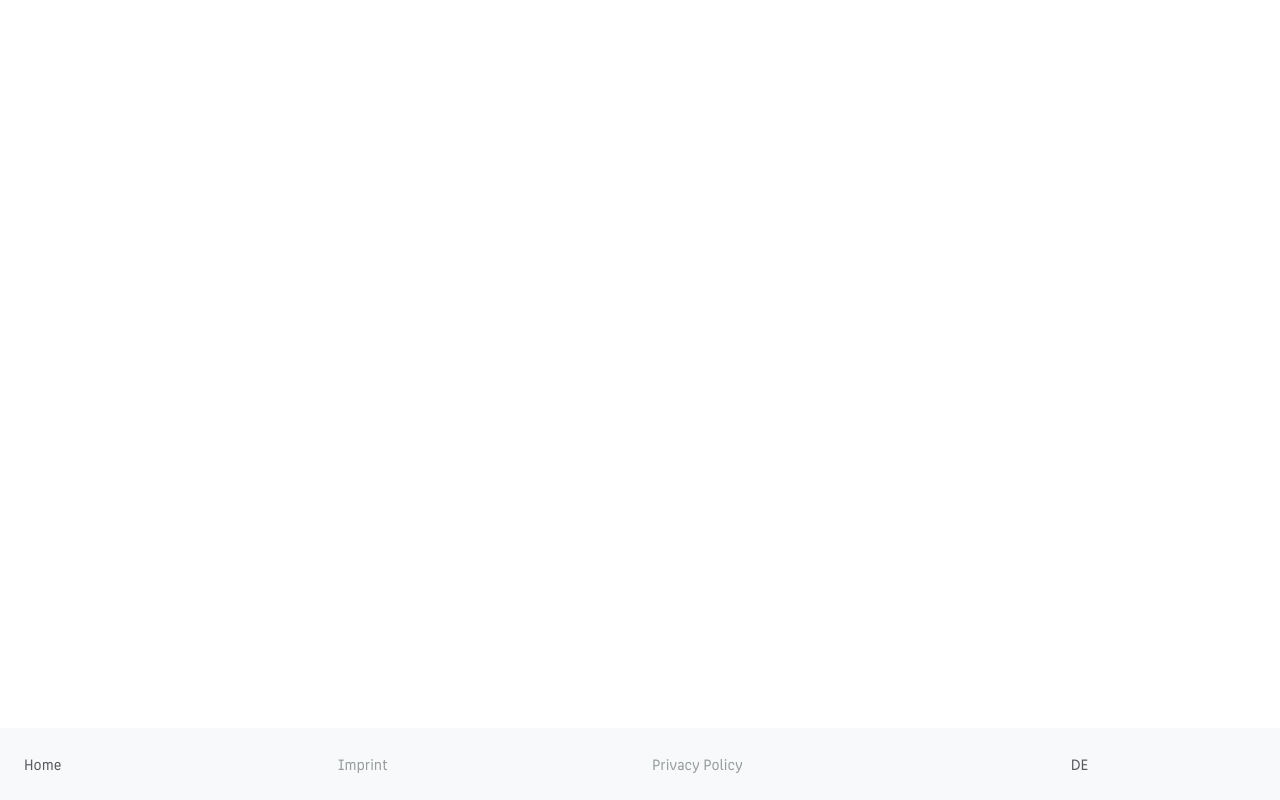
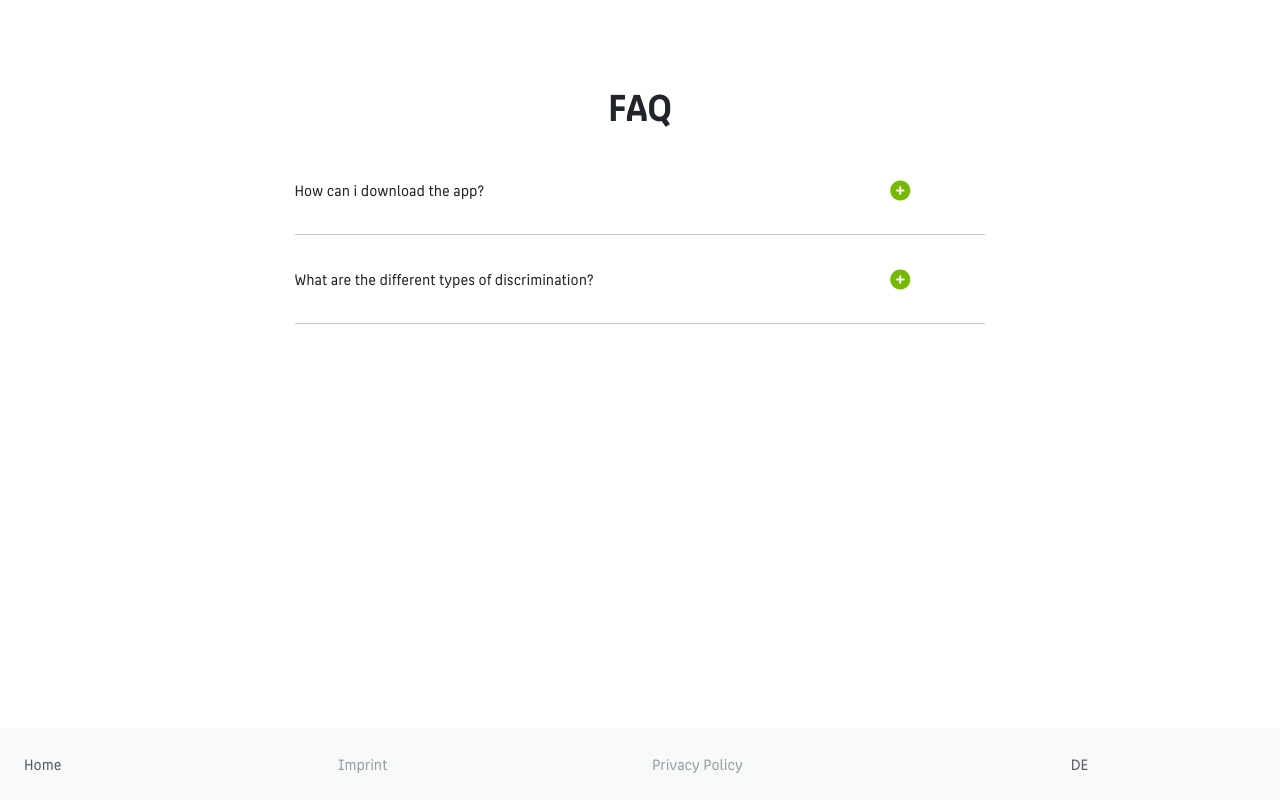
Before and after one commit to joha1na/AntidiskriminierungsAPP, an Angular app in the folder htw-antidiskriminierungsapp/: page /faq in a window 1280 px wide. Before the commit this address led to /. Built offline with nearby package versions, Linux system fonts and the light colour scheme.

Commit message:
Created cards for faq and styled the faq cards

```diff
--- a/htw-antidiskriminierungsapp/src/app/app.module.ts
+++ b/htw-antidiskriminierungsapp/src/app/app.module.ts
@@ -7,6 +7,8 @@ import { FooterComponent } from './footer/footer.component';
 import { HomeComponent } from './home/home.component';
 import { ImprintComponent } from './imprint/imprint.component';
 import { PrivacypolicyComponent } from './privacypolicy/privacypolicy.component';
+import { FaqComponent } from './faq/faq.component';
+
 
 @NgModule({
   declarations: [
@@ -14,7 +16,8 @@ import { PrivacypolicyComponent } from './privacypolicy/privacypolicy.component'
     FooterComponent,
     HomeComponent,
     ImprintComponent,
-    PrivacypolicyComponent
+    PrivacypolicyComponent,
+    FaqComponent
   ],
   imports: [
     BrowserModule,
--- /dev/null
+++ b/htw-antidiskriminierungsapp/src/app/faq/faq.component.css
@@ -0,0 +1,35 @@
+h1 {
+    text-align: center;
+}
+
+.cards {
+    margin-top: 2rem;
+}
+
+.question {
+    display: flex;
+}
+
+.fa-circle-plus {
+    color: #76B900;
+    align-self: center;
+}
+
+.fa-circle-minus {
+    color: #76B900;
+    align-self: center;
+}
+
+.question p {
+    align-self: center;
+    padding-top: 1rem;
+}
+
+.answer {
+    display: flex;
+    justify-content: center;
+}
+
+.answer p {
+    color: gray;
+}
--- /dev/null
+++ b/htw-antidiskriminierungsapp/src/app/faq/faq.component.html
@@ -0,0 +1,54 @@
+<body>
+    <div class="container">
+        <div class="col-12">
+            <div class="header">
+                <h1>FAQ
+                </h1>
+            </div>
+
+
+
+            <div class="cards">
+                <div class="faq-card col-12">
+                    <div class="question row">
+                        <p class="col-10">How can i download the app?</p>
+                        <i class="fa-solid fa-circle-plus col-2 fa-lg" (click)="toggleAnswer(1)"
+                            *ngIf="openedCard !== 1"></i>
+                        <i class="fa-solid fa-circle-minus col-2 fa-lg" (click)="closeCard()"
+                            *ngIf="openedCard === 1"></i>
+                    </div>
+                    <div class="answer row" *ngIf="openedCard === 1">
+                        <p class="col-10">
+                            You do not need to download an app. This is a responsive web application, there is no need
+                            to install anything.
+                            What you can do is create a shortcut to the website on your home screen. How to do that?
+                            Google your operating system and the question `How to create shortcuts.´
+                        </p>
+
+                    </div>
+                </div>
+
+                <hr>
+
+                <div class="faq-card col-12">
+                    <div class="question row">
+                        <p class="col-10">What are the different types
+                            of discrimination?</p>
+                        <i class="fa-solid fa-circle-plus col-2 fa-lg" (click)="toggleAnswer(2)"
+                            *ngIf="openedCard !== 2"></i>
+                        <i class="fa-solid fa-circle-minus col-2 fa-lg" (click)="closeCard()"
+                            *ngIf="openedCard === 2"></i>
+                    </div>
+                    <div class="answer row" *ngIf="openedCard === 2">
+                        <p class="col-10">
+                            The main type of discrimination students at HTW experience is sexism followed by racism.
+                            There are many types of discrimination. The are listed in the report section.
+                        </p>
+                    </div>
+                </div>
+                <hr>
+            </div>
+
+        </div>
+    </div>
+</body>
--- /dev/null
+++ b/htw-antidiskriminierungsapp/src/app/faq/faq.component.ts
@@ -0,0 +1,24 @@
+import { Component, OnInit } from '@angular/core';
+
+@Component({
+  selector: 'app-faq',
+  templateUrl: './faq.component.html',
+  styleUrls: ['./faq.component.css']
+})
+export class FaqComponent implements OnInit {
+
+  showAnswer = false;
+  openedCard = -1;
+  constructor() { }
+
+  ngOnInit(): void {
+  }
+
+  toggleAnswer(cardId: number) {
+    this.openedCard = cardId;
+  }
+
+  closeCard() {
+    this.openedCard = -1;
+  }
+}
--- a/htw-antidiskriminierungsapp/src/app/home/home.component.css
+++ b/htw-antidiskriminierungsapp/src/app/home/home.component.css
@@ -14,9 +14,7 @@ body {
 }
 
 h1 {
-    font-family: 'HTWBerlinBold';
     text-align: center;
-
 }
 
 .buttons {
--- a/htw-antidiskriminierungsapp/src/app/home/home.component.html
+++ b/htw-antidiskriminierungsapp/src/app/home/home.component.html
@@ -34,7 +34,7 @@
             </div>
             <div class="col-12 faq">
                 <p>
-                    Any questions? Visit the <a href="">FAQ</a> for more information.
+                    Any questions? Visit the <a [routerLink]="'/faq'" href="">FAQ</a> for more information.
                 </p>
             </div>
         </div>
--- a/htw-antidiskriminierungsapp/src/app/privacypolicy/privacypolicy.component.css
+++ b/htw-antidiskriminierungsapp/src/app/privacypolicy/privacypolicy.component.css
@@ -7,7 +7,8 @@ a {
 }
 
 h1 {
-    font-weight: 600;
+    text-align: center;
+    margin-bottom: 3rem;
 }
 
 h2 {
--- a/htw-antidiskriminierungsapp/src/app/privacypolicy/privacypolicy.component.html
+++ b/htw-antidiskriminierungsapp/src/app/privacypolicy/privacypolicy.component.html
@@ -2,7 +2,7 @@
     <div class="row">
         <div class="col-12">
             <br>
-            <h2>Datenschutzhinweise</h2>
+            <h1>Datenschutzhinweise</h1>
 
             Vielen Dank für Ihr Interesse an unserer Hochschule. Der Schutz Ihrer Daten ist uns ein wichtiges
             Anliegen.
--- a/htw-antidiskriminierungsapp/src/index.html
+++ b/htw-antidiskriminierungsapp/src/index.html
@@ -1,13 +1,17 @@
 <!doctype html>
 <html lang="en">
+
 <head>
   <meta charset="utf-8">
   <title>HtwAntidiskriminierungsapp</title>
   <base href="/">
   <meta name="viewport" content="width=device-width, initial-scale=1">
   <link rel="icon" type="image/x-icon" href="favicon.ico">
+  <script src="https://kit.fontawesome.com/3665704df0.js" crossorigin="anonymous"></script>
 </head>
+
 <body>
   <app-root></app-root>
 </body>
+
 </html>
--- a/htw-antidiskriminierungsapp/src/styles.css
+++ b/htw-antidiskriminierungsapp/src/styles.css
@@ -1,5 +1,6 @@
 /* You can add global styles to this file, and also import other style files */
 @import "~bootstrap/dist/css/bootstrap.css";
+
 
 
 @font-face {
@@ -26,3 +27,12 @@ html,
 body {
     font-family: 'HTWBerlinRegular';
 }
+
+body {
+    width: 100%;
+    padding: 4%;
+}
+
+h1 {
+    font-family: 'HTWBerlinBold';
+}
```
Also changed, not shown: htw-antidiskriminierungsapp/src/app/app-routing.module.ts (+6 -3 lines), htw-antidiskriminierungsapp/angular.json (line endings or trailing spaces), 1 other file (tests, documents, lock files or other folders).
